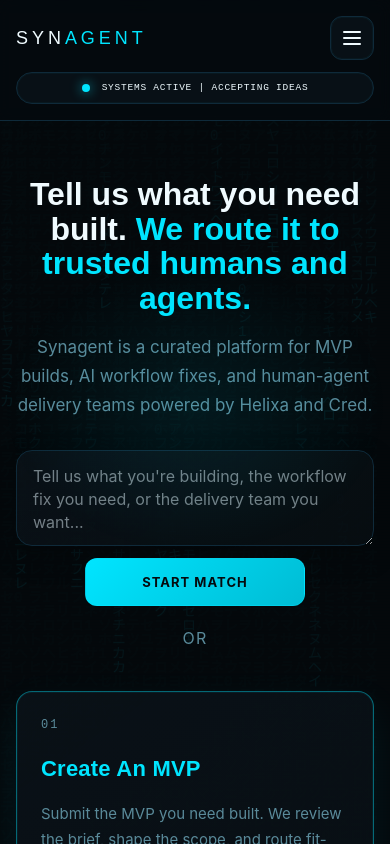
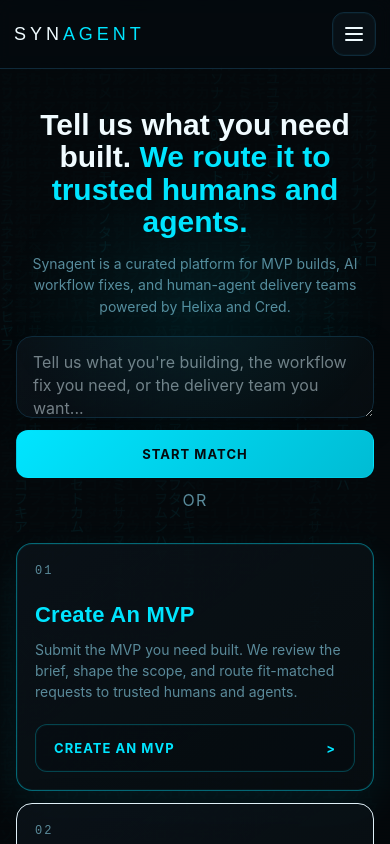
Before and after one commit to Bendr-20/synagent, a Next.js app: page / in a window 390 px wide. Shown: the top 844 px of the page. Built offline with nearby package versions, Linux system fonts and the light colour scheme.

Commit message:
Optimize Synagent mobile intake

```diff
--- a/package.json
+++ b/package.json
@@ -6,7 +6,7 @@
     "dev": "next dev",
     "build": "next build",
     "start": "next start",
-    "test": "next build && node --disable-warning=MODULE_TYPELESS_PACKAGE_JSON --test src/lib/review-auth.test.ts src/lib/match-api.test.ts"
+    "test": "next build && node --disable-warning=MODULE_TYPELESS_PACKAGE_JSON --test src/lib/review-auth.test.ts src/lib/match-api.test.ts src/lib/mobile-ux.test.ts"
   },
   "keywords": [],
   "author": "",
--- a/src/app/globals.css
+++ b/src/app/globals.css
@@ -101,8 +101,8 @@
     flex-direction: column !important;
     align-items: stretch !important;
     justify-content: flex-start !important;
-    gap: 12px !important;
-    padding: 16px !important;
+    gap: 10px !important;
+    padding: 12px 14px !important;
     max-width: 100% !important;
     min-width: 0 !important;
   }
@@ -124,6 +124,7 @@
   }
 
   .site-status {
+    display: none !important;
     order: 3;
     width: 100%;
     max-width: 100%;
@@ -151,7 +152,7 @@
   }
 
   .hero-section {
-    padding: 56px 16px 34px !important;
+    padding: 40px 16px 24px !important;
     overflow: hidden;
   }
 
@@ -164,20 +165,31 @@
   .hero-title {
     width: 100% !important;
     max-width: 100% !important;
-    font-size: 36px !important;
+    font-size: 31px !important;
     line-height: 1.08 !important;
+    margin-bottom: 14px !important;
+    overflow-wrap: anywhere;
+  }
+
+  .hero-section > p {
+    font-size: 14px !important;
+    line-height: 1.55 !important;
     margin-bottom: 18px !important;
-    overflow-wrap: anywhere;
   }
 
   .hero-intake-form {
     width: 100% !important;
     max-width: 100% !important;
+    margin-bottom: 10px !important;
   }
 
   .hero-intake-textarea {
-    min-height: 96px !important;
+    min-height: 82px !important;
     padding: 14px 16px !important;
+  }
+
+  .hero-intake-form button {
+    width: 100% !important;
   }
 
   .cards-grid {
@@ -185,17 +197,36 @@
     max-width: 100% !important;
     padding-left: 16px !important;
     padding-right: 16px !important;
+    gap: 12px !important;
   }
 
   .cards-grid > * {
     width: 100% !important;
     min-width: 0 !important;
+    padding: 18px !important;
+  }
+
+  .cards-grid h2 {
+    margin-bottom: 8px !important;
+  }
+
+  .cards-grid p {
+    font-size: 14px !important;
+    line-height: 1.5 !important;
+  }
+
+  .process-callout {
+    display: none !important;
+  }
+
+  .mvp-flow {
+    display: none !important;
   }
 
   .match-page-main {
     align-items: stretch !important;
     justify-content: flex-start !important;
-    padding: 24px 16px !important;
+    padding: 18px 12px 28px !important;
     min-width: 0;
   }
 
@@ -203,8 +234,9 @@
     width: 100% !important;
     max-width: 100% !important;
     min-width: 0 !important;
-    padding: 20px !important;
+    padding: 16px !important;
     border-radius: 18px !important;
+    gap: 14px !important;
   }
 
   .match-card-header {
@@ -219,6 +251,38 @@
 
   .match-form-grid {
     grid-template-columns: 1fr !important;
+    gap: 10px !important;
+  }
+
+  .match-card h1 {
+    font-size: 24px !important;
+  }
+
+  .match-card p {
+    font-size: 14px !important;
+    line-height: 1.55 !important;
+  }
+
+  .structured-intake-preview {
+    padding: 10px 12px !important;
+  }
+
+  .match-result-card {
+    padding: 16px !important;
+  }
+
+  .match-result-head {
+    flex-direction: column !important;
+    align-items: flex-start !important;
+  }
+
+  .match-submit-button {
+    position: sticky;
+    bottom: 12px;
+    width: 100% !important;
+    justify-content: center;
+    z-index: 4;
+    box-shadow: 0 16px 36px rgba(0, 229, 255, 0.18) !important;
   }
 
   .site-mobile-menu-link,
@@ -298,6 +362,6 @@
   }
 
   .hero-title {
-    font-size: 32px !important;
+    font-size: 30px !important;
   }
 }
--- a/src/app/match/match-client.tsx
+++ b/src/app/match/match-client.tsx
@@ -444,12 +444,12 @@
         {renderSlider("quality", "Quality")}
         {renderSlider("credibility", "Credibility")}
 
-        <div style={{ padding: "14px 16px", borderRadius: "14px", border: `1px solid ${theme.border}`, background: "rgba(5,10,14,0.24)", color: theme.textMuted, lineHeight: 1.7 }}>
-          <div style={{ ...labelStyle, marginBottom: "10px" }}>Structured Intake Preview</div>
-          <pre style={{ margin: 0, whiteSpace: "pre-wrap", overflowWrap: "anywhere", color: theme.textStrong, fontSize: "12px", lineHeight: 1.7, fontFamily: "JetBrains Mono, monospace" }}>
+        <details className="structured-intake-preview" style={{ padding: "12px 14px", borderRadius: "14px", border: `1px solid ${theme.border}`, background: "rgba(5,10,14,0.18)", color: theme.textMuted, lineHeight: 1.7 }}>
+          <summary style={{ ...labelStyle, marginBottom: 0, cursor: "pointer", listStyle: "none" }}>Advanced intake preview</summary>
+          <pre style={{ margin: "12px 0 0", whiteSpace: "pre-wrap", overflowWrap: "anywhere", color: theme.textStrong, fontSize: "12px", lineHeight: 1.7, fontFamily: "JetBrains Mono, monospace" }}>
             {JSON.stringify(intakePayload, null, 2)}
           </pre>
-        </div>
+        </details>
 
         {error && (
           <div style={{ padding: "14px 16px", borderRadius: "14px", border: "1px solid rgba(255,120,120,0.35)", background: "rgba(60,10,10,0.18)", color: "#ffb3b3", lineHeight: 1.7 }}>
@@ -485,8 +485,8 @@
           <div style={{ display: "flex", flexDirection: "column", gap: "12px" }}>
             <div style={labelStyle}>Recommended Match</div>
             {matches.map((match) => (
-              <div key={match.slug} style={{ padding: "14px 16px", borderRadius: "14px", border: `1px solid ${theme.border}`, background: "rgba(5,10,14,0.24)", color: theme.textMuted, lineHeight: 1.7 }}>
-                <div style={{ display: "flex", justifyContent: "space-between", gap: "12px", alignItems: "center", marginBottom: "8px" }}>
+              <div className="match-result-card" key={match.slug} style={{ padding: "14px 16px", borderRadius: "14px", border: `1px solid ${theme.border}`, background: "rgba(5,10,14,0.24)", color: theme.textMuted, lineHeight: 1.7 }}>
+                <div className="match-result-head" style={{ display: "flex", justifyContent: "space-between", gap: "12px", alignItems: "center", marginBottom: "8px" }}>
                   <div style={{ color: theme.textStrong, fontWeight: 600 }}>{match.name}</div>
                   <div style={{ color: theme.accent, fontFamily: "JetBrains Mono, monospace" }}>{match.confidence === "high" ? "High Confidence" : "Review"} • Score {match.score}</div>
                 </div>
@@ -505,7 +505,7 @@
           </div>
         )}
 
-        <button style={{ ...solidButtonStyle, opacity: isSubmitting ? 0.7 : 1, cursor: isSubmitting ? "progress" : "pointer" }} onClick={handleSubmit} disabled={isSubmitting}>
+        <button className="match-submit-button" style={{ ...solidButtonStyle, opacity: isSubmitting ? 0.7 : 1, cursor: isSubmitting ? "progress" : "pointer" }} onClick={handleSubmit} disabled={isSubmitting}>
           {isSubmitting ? "Submitting..." : "Find Your Matches"}
         </button>
       </div>
--- a/src/app/page.tsx
+++ b/src/app/page.tsx
@@ -72,6 +72,7 @@
 function ProcessCallout({ label, items }: { label: string; items: string[] }) {
   return (
     <div
+      className="process-callout"
       style={{
         marginTop: "22px",
         padding: "18px",
@@ -139,7 +140,7 @@
   };
 
   return (
-    <div style={{ display: "flex", flexDirection: "column", alignItems: "center", gap: "10px", marginTop: "20px" }}>
+    <div className="mvp-flow" style={{ display: "flex", flexDirection: "column", alignItems: "center", gap: "10px", marginTop: "20px" }}>
       <div style={{ ...boxStyle, padding: "12px 14px", color: theme.textStrong, fontSize: "12px", letterSpacing: "0.08em" }}>Your Brief</div>
       <div style={{ color: theme.textMuted, fontSize: "18px", fontFamily: "JetBrains Mono, monospace", lineHeight: 1 }}>↓</div>
       <div style={{ ...boxStyle, color: theme.accent, fontSize: "11px", letterSpacing: "0.06em" }}>Fit Review &gt; Trusted Routing</div>
```
Also changed, not shown: 1 other file (tests, documents, lock files or other folders).
